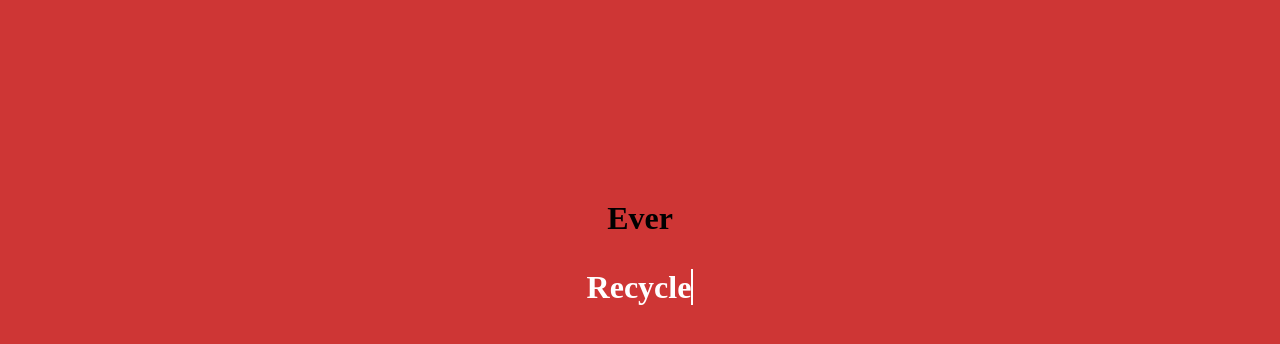
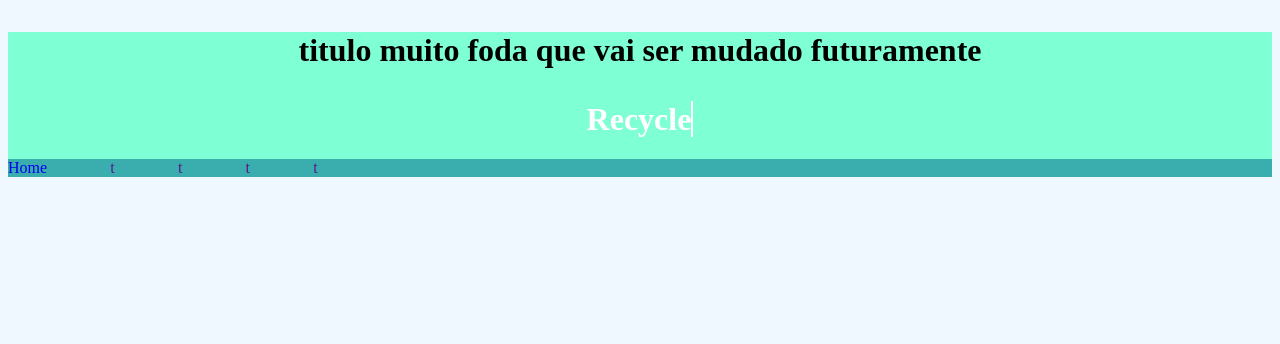
Before and after one commit to DouglasM14/Site, a plain HTML site: page index.html in a window 1280 px wide. Drawn offline with Linux system fonts and the light colour scheme.

Commit message:
adicionando umas coisas

```diff
--- a/index.html
+++ b/index.html
@@ -9,11 +9,20 @@
     <title>Document</title>
 </head>
 <body>
-    <h1>
-        <p class="teste">Ever </p>
-        <a class="typewrite" data-period="2000" data-type='[ "Reduce", "Recycle", "Reuse", "Repais", "Reject" ]'>
-            <span class="wrap"></span>
-        </a>
-    </h1>
+    <header>
+        <h1>
+            <p class="teste">titulo muito foda que vai ser mudado futuramente </p>
+            <a class="typewrite" data-period="2000" data-type='[ "Reduce", "Recycle", "Reuse", "Repair", "Reject" ]'>
+                <span class="wrap"></span>
+            </a>
+        </h1>
+        <nav class="links">
+            <a href="index.html" class="link">Home</a>
+            <a href="" class="link">t</a>
+            <a href="" class="link">t</a>
+            <a href="" class="link">t</a>
+            <a href="" class="link">t</a>
+        </nav>
+    </header>
 </body>
 </html>
--- a/style.css
+++ b/style.css
@@ -1,13 +1,32 @@
 body {
-  background-color:#ce3635;
+  background-color:aliceblue;
+}
+
+h1{
   text-align: center;
   color:#fff;
-  padding-top:10em;
+  color:#fff;
+  text-decoration: none;
 }
-
-* { color:#fff; text-decoration: none;}
 
 .teste{
   color: black;
   position: relative;
 }
+
+header{
+  margin: 0;
+  background-color: aquamarine;
+}
+
+.links{
+  display: flex;
+  flex-direction:row;
+  gap: 5%;
+  background-color: rgb(58, 174, 174);
+}
+
+.link{
+
+  text-decoration: none;
+}
```
